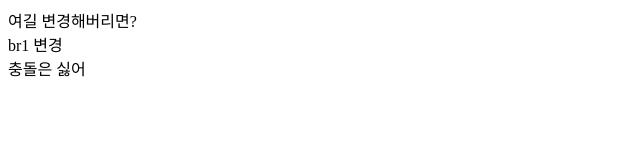
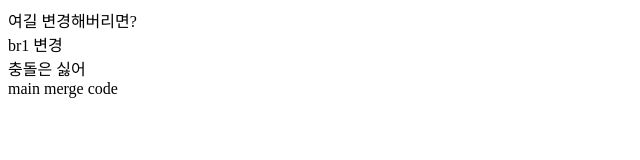
Before and after one commit to jeagwanglee/My-Team-Project, a plain HTML site: page index.html in a window 1280 px wide. Shown: the whole page, without its empty margins (0-640 px from the left). Drawn offline with Linux system fonts and the light colour scheme.

Commit message:
스태쉬 머지 테스트용 커밋

```diff
--- a/index.html
+++ b/index.html
@@ -10,5 +10,6 @@
     <div>여길 변경해버리면?</div>
     <div>br1 변경</div>
     <div>충돌은 싫어</div>
+    <div>main merge code</div>
   </body>
 </html>
```
